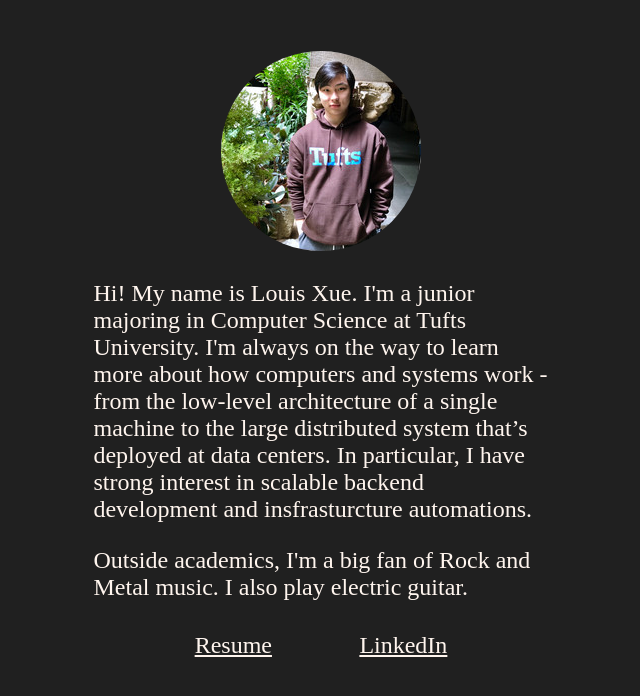
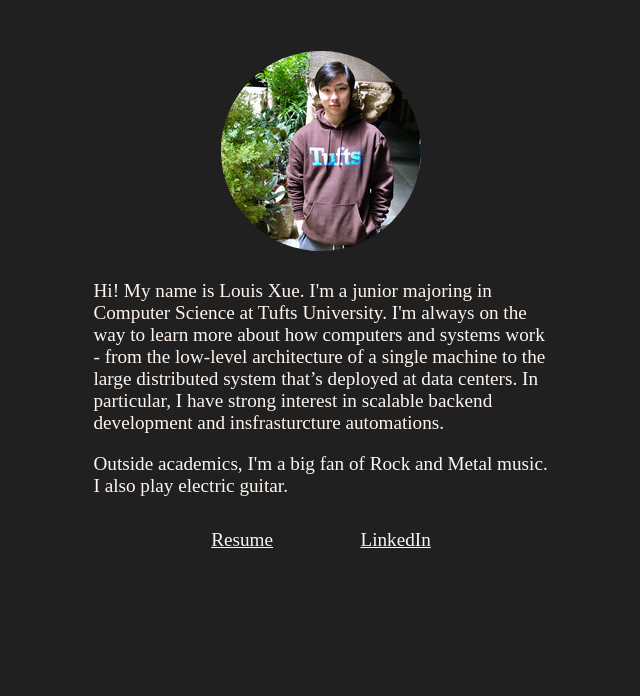
Before and after one commit to zxue03/zxue03.github.io, a plain HTML site: page index.html in a window 1280 px wide. Shown: the whole page, without its empty margins (319-959 px from the left). Drawn offline with Linux system fonts and the light colour scheme; a script that the page names is missing.

Commit message:
edited font size

```diff
--- a/index.css
+++ b/index.css
@@ -15,7 +15,7 @@ body {
 .cover_letter {
   display: block;
   text-align: left;
-  font-size: x-large;
+  font-size: larger;
   margin-left: 32%;
   margin-right: 32%;
   margin-top: 2%;
@@ -23,7 +23,7 @@ body {
 }
 
 .links {
-  font-size: x-large;
+  font-size: larger;
   padding-left: 3.3%;
   padding-right: 3.3%;
   color: seashell;
```
